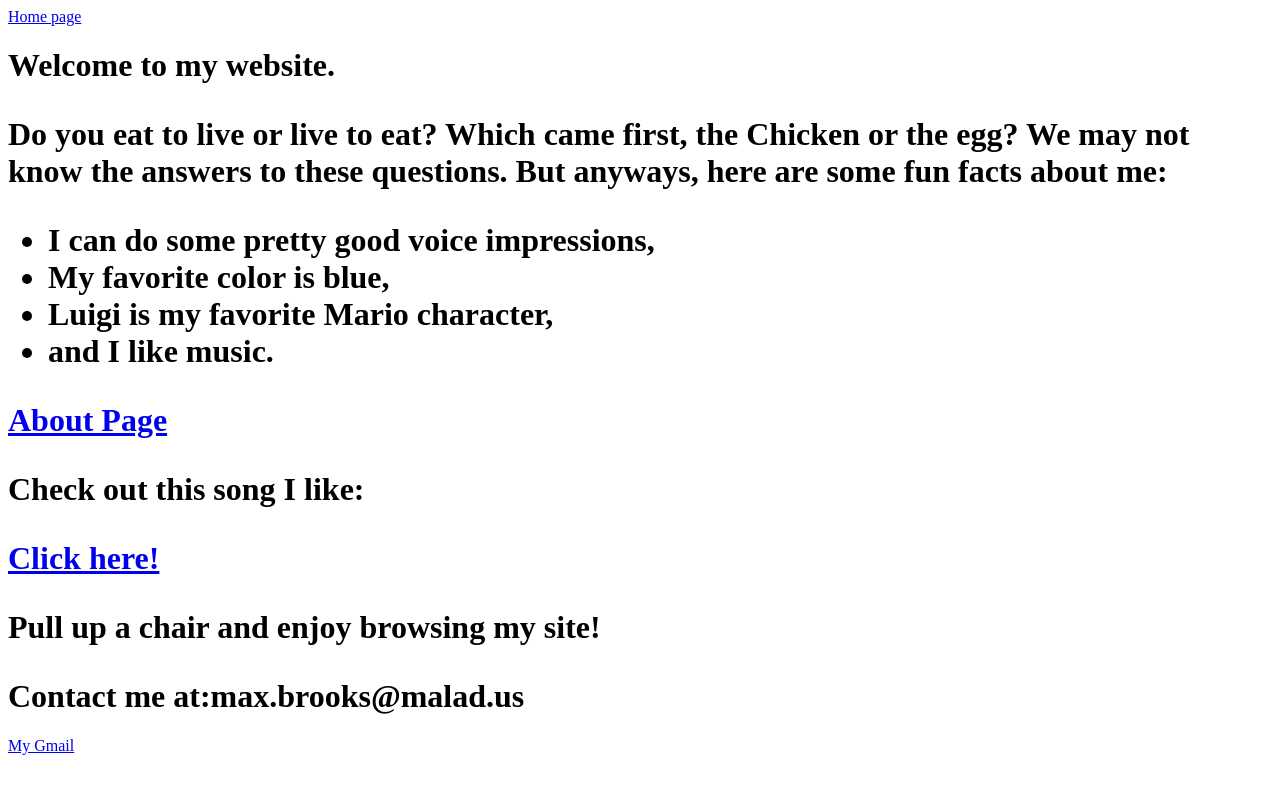
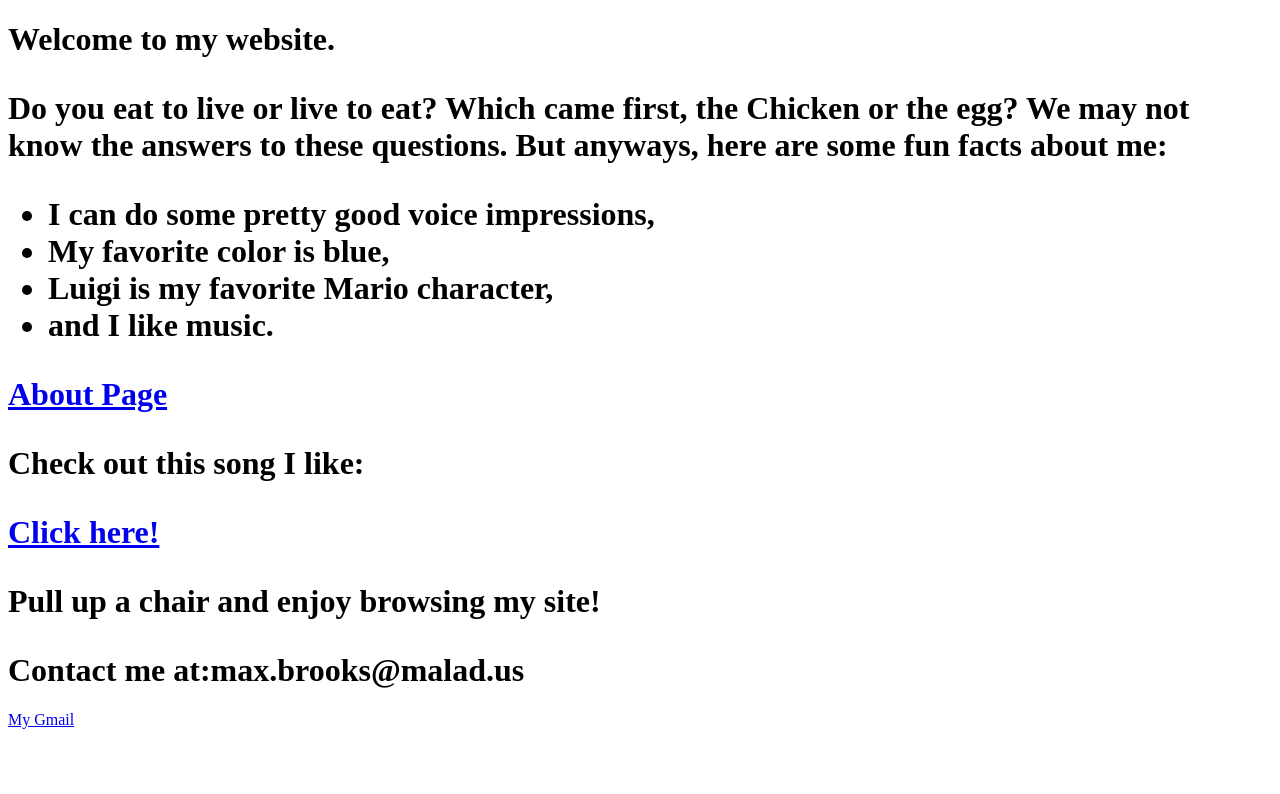
Before and after one commit to maxbrooks294-crypto/maxbrooks294.github.io, a plain HTML site: page index.html in a window 1280 px wide. Drawn offline with Linux system fonts and the light colour scheme.

Commit message:
Add files via upload

```diff
--- a/index.html
+++ b/index.html
@@ -3,7 +3,6 @@
 <html>
 	<head>
 		<title>Max's Site</title>
-		<a href="https://maxbrooks294-crypto.github.io/maxbrooks294.github.io" target="_blank">Home page</a>
 	</head>
 	<body>
 		<h1>Welcome to my website.</h>
```
